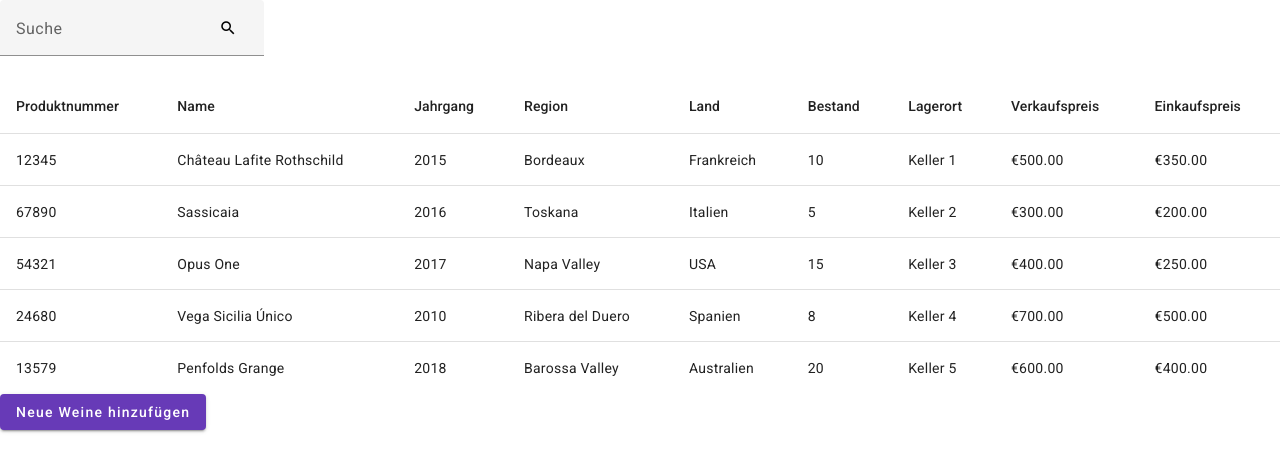
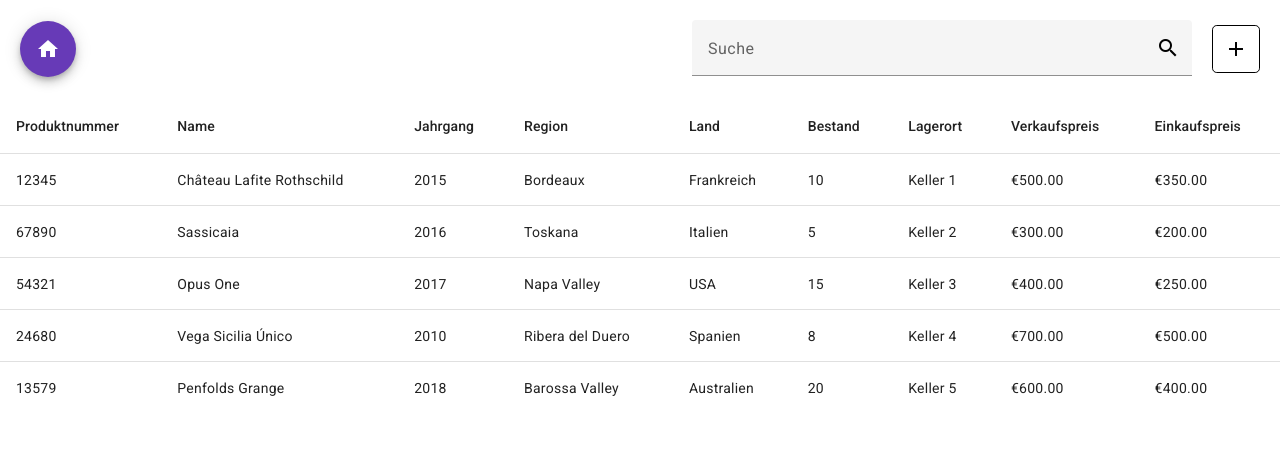
Before and after one commit to Pierre-Zimmermann-Telekom/Weinstore_GUI, an Angular app in the folder Weinstore/: page /winelist in a window 1280 px wide. Shown: the top 472 px of the page. Built offline with nearby package versions, Linux system fonts and the light colour scheme.

Commit message:
bootstrap icon for Lars

```diff
--- a/Weinstore/package.json
+++ b/Weinstore/package.json
@@ -21,6 +21,7 @@
     "@angular/platform-browser": "^17.2.0",
     "@angular/platform-browser-dynamic": "^17.2.0",
     "@angular/router": "^17.2.0",
+    "bootstrap-icons": "^1.11.3",
     "rxjs": "~7.8.0",
     "tslib": "^2.3.0",
     "zone.js": "~0.14.3"
--- a/Weinstore/src/app/portal/portal.component.html
+++ b/Weinstore/src/app/portal/portal.component.html
@@ -1,4 +1,24 @@
+<link
+  href="https://cdn.jsdelivr.net/npm/bootstrap-icons@1.7.2/font/bootstrap-icons.css"
+  rel="stylesheet"
+/>
+
 <div class="container">
-  <button mat-raised-button class="square-button">Lager</button>
-  <button mat-raised-button class="square-button">Vertrieb</button>
-</div>
+    <button mat-raised-button class="square-button">Lager</button>
+    <button mat-raised-button class="square-button">
+      <div
+        style="
+          display: flex;
+          flex-direction: column;
+          align-items: center;
+          justify-content: center;
+          height: 100%;
+        "
+      >
+        <i class="bi bi-person-fill" style="font-size: 100px"></i>
+        <div class="text">
+          <span>Vertrieb</span>
+        </div>
+      </div>
+    </button>
+  </div>
--- a/Weinstore/src/app/portal/portal.component.scss
+++ b/Weinstore/src/app/portal/portal.component.scss
@@ -8,10 +8,17 @@
 .square-button {
   display: flex;
   flex-direction: column;
-  justify-content: flex-end;
   align-items: center;
+  justify-content: center;
   width: 300px;
   height: 300px;
   margin: 0 20px;
   padding-bottom: 10px;
 }
+
+.text {
+  display: flex;
+  flex-direction: column;
+  align-items: center;
+  margin-top: 50px; /* Automatisch an den unteren Rand verschieben */
+}
--- a/Weinstore/src/app/winelist/winelist.component.html
+++ b/Weinstore/src/app/winelist/winelist.component.html
@@ -1,13 +1,35 @@
-
-<mat-form-field class="example-form-field">
+<div class="head_container">
+  <div class="home-button">
+    <button mat-fab color="primary" aria-label="Home">
+      <mat-icon>home</mat-icon>
+    </button>
+  </div>
+  <div class="search_add">
+    <mat-form-field
+      class="example-form-field"
+      appearance="fill"
+      style="width: 500px"
+    >
       <mat-label>Suche</mat-label>
       <input
         matInput
         (keyup)="applyFilter($event)"
         placeholder="Suche nach Name oder Produktnummer"
       />
-  <button matSuffix mat-button><mat-icon >search</mat-icon></button>
+      <button mat-icon-button matSuffix aria-label="Suche">
+        <mat-icon>search</mat-icon>
+      </button>
     </mat-form-field>
+    <button
+      mat-icon-button
+      class="add-button-container"
+      aria-label="Hinzufügen"
+      (click)="openNewWineDialog()"
+    >
+      <mat-icon class="add-icon">add</mat-icon>
+    </button>
+  </div>
+</div>
 
 <table mat-table [dataSource]="filteredWines">
   <!-- Produktnummer -->
@@ -71,6 +93,3 @@
   <tr mat-header-row *matHeaderRowDef="displayedColumns"></tr>
   <tr mat-row *matRowDef="let row; columns: displayedColumns"></tr>
 </table>
-<button mat-raised-button color="primary" (click)="openNewWineDialog()">
-  Neue Weine hinzufügen
-</button>
--- a/Weinstore/src/app/winelist/winelist.component.scss
+++ b/Weinstore/src/app/winelist/winelist.component.scss
@@ -0,0 +1,31 @@
+.head_container {
+  display: flex;
+  margin-top: 20px;
+  align-items: baseline;
+  height: fit-content;
+  justify-content: space-between; /* Inhalt auf beiden Seiten verteilen */
+}
+.add-button-container {
+  display: flex;
+  justify-content: center;
+  align-items: center;
+  border: 1px solid black; /* Rahmen um das Add-Icon */
+  border-radius: 10%;
+  margin-left: 20px;
+  padding: 0;
+}
+
+.search_add {
+  display: flex; /* Flex-Container */
+  align-items: baseline;
+  margin-right: 20px;
+}
+
+.home-button {
+  margin-left: 20px;
+  height: 50px;
+  width: 50px;
+}
+.home-button button {
+  font-size: 50px; /* Ändere die Schriftgröße des Icons */
+}
```
Also changed, not shown: 1 other file (tests, documents, lock files or other folders). Lines whose indentation alone changed are shown as unchanged.
